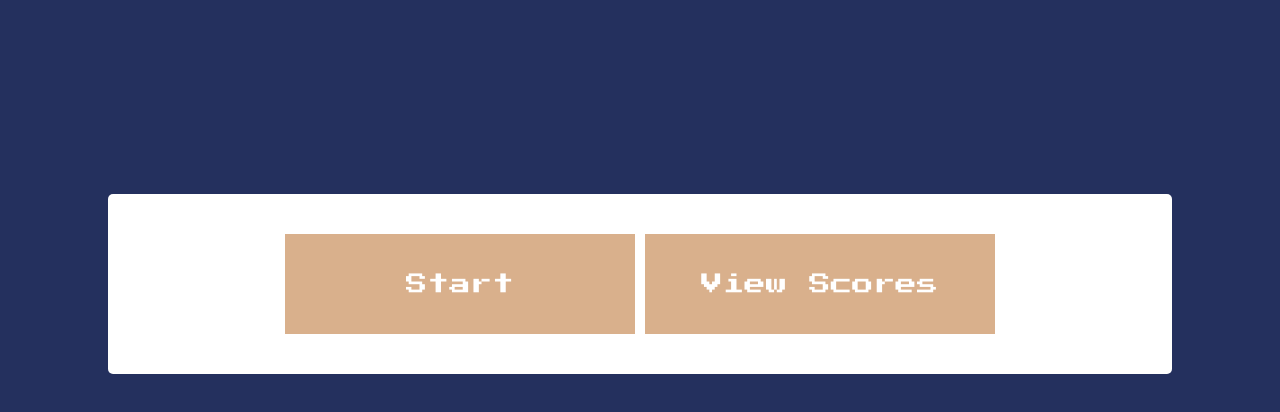
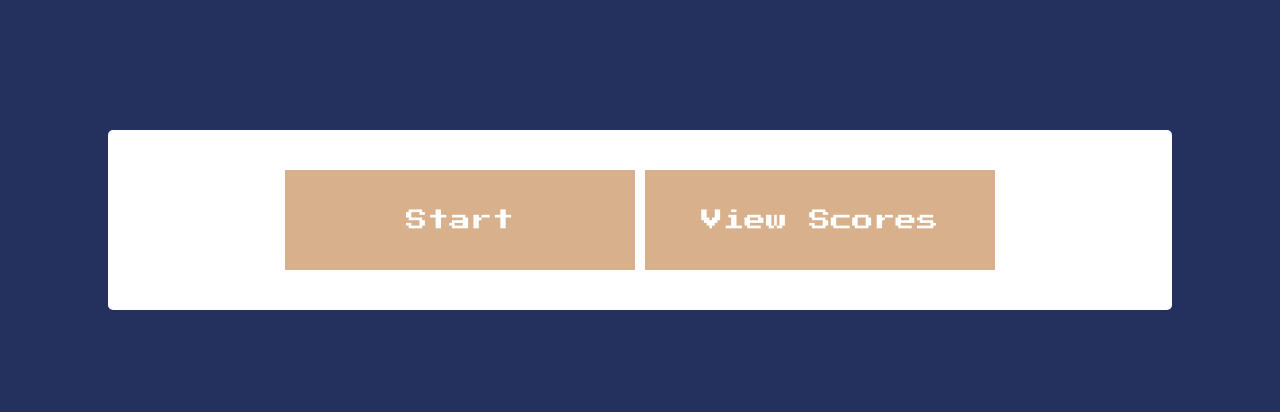
Before and after one commit to johnshellabarger/phase-1-project, a plain HTML site: page index.html in a window 1280 px wide. Shown: the part 236-648 px from the top of the page. Drawn offline with Linux system fonts and the light colour scheme.

```diff
--- a/style.css
+++ b/style.css
@@ -33,7 +33,7 @@
 }
 
 .container{
-    margin-top: 50%;
+    margin-top: 40%;
     width:100%;
     max-width: 80%;
     background-color: white;
@@ -167,7 +167,7 @@
     font-size:1.5em;
     font-family: 'Poppins', sans-serif;
     text-align: relative;
-    margin-top: 15%;
+    margin-top: 1%;
     width:100%;
     min-height:40px;
     border-radius: 5px;
```
Also changed, not shown: 1 other file.
